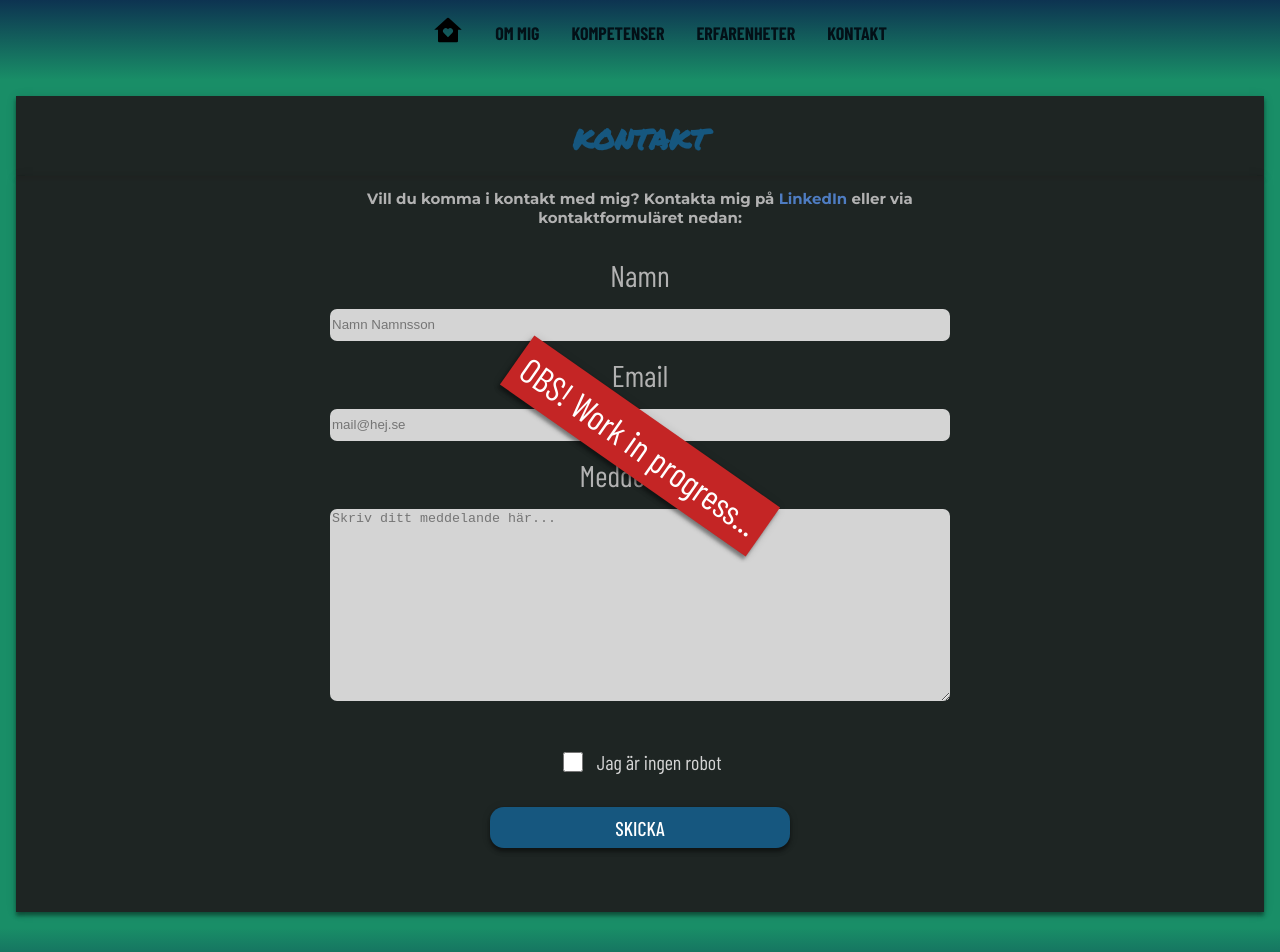
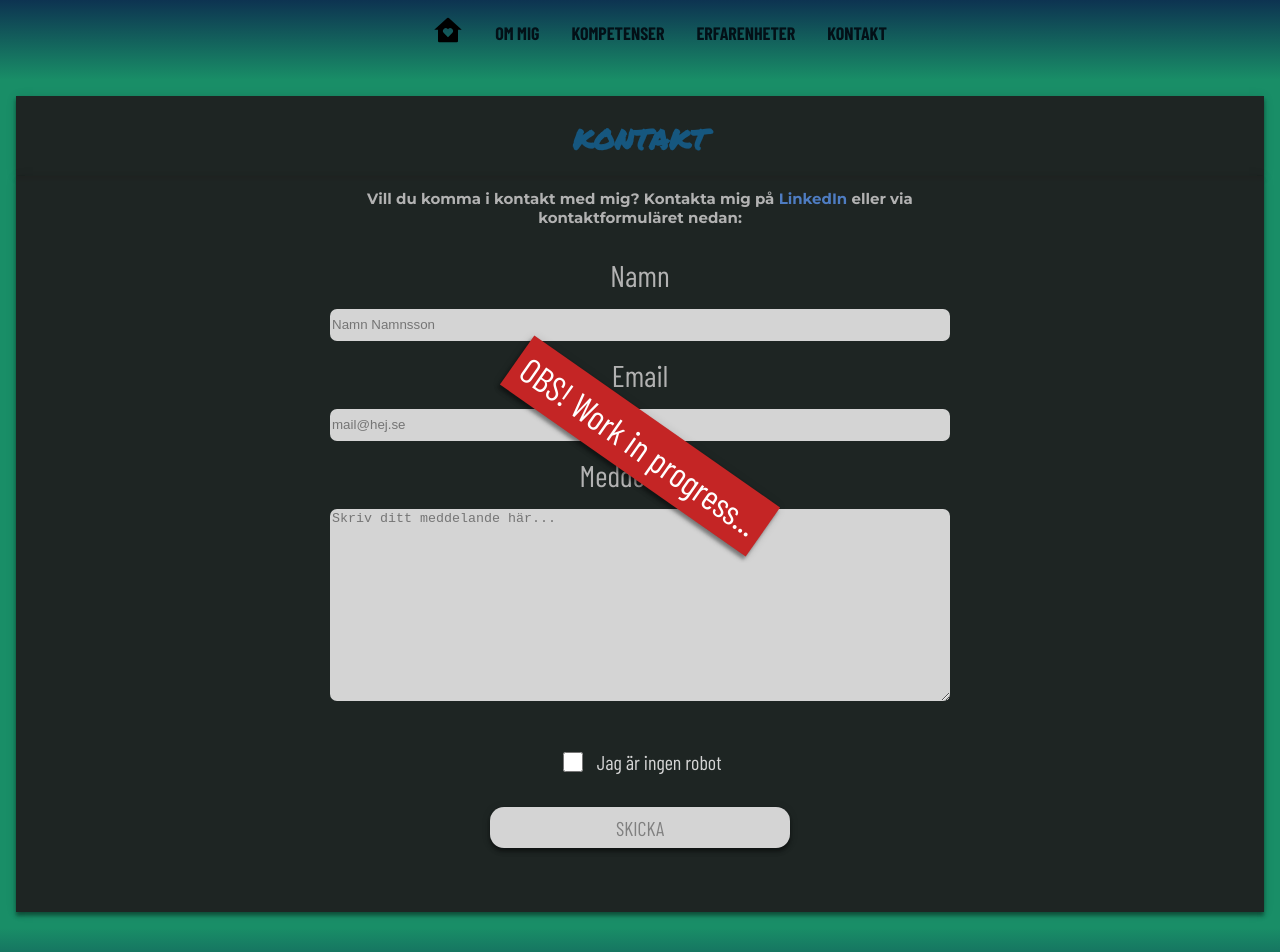
Before and after one commit to fiamont/portfolio, a Next.js app: page /kontaktamig in a window 1280 px wide. Shown: the top 952 px of the page. Built offline with nearby package versions, Linux system fonts and the light colour scheme; a web font is replaced by a local one.

Commit message:
changed to disabled-colored button

```diff
--- a/styles/ContactForm.module.css
+++ b/styles/ContactForm.module.css
@@ -96,19 +96,26 @@
   font-family: var(--default-font-family);
   font-size: 20px;
   text-transform: uppercase;
-  font-weight: 500;
+  /* font-weight: 500; */
   box-shadow: var(--default-boxshadow);
+  background-color: rgb(212, 212, 212);
+  color: gray;
+  font-weight: 300;
+
 }
 
-.button:disabled {
+/* .button:disabled {
   background-color: rgb(212, 212, 212);
   color: gray;
+  font-weight: 300;
 }
+*/
 
+/*
 .button:valid {
   background-color: rgb(22, 87, 127);
   color: #fff;
-}
+} */
 
 @media screen and (min-width: 600px) {
   .input,
```
